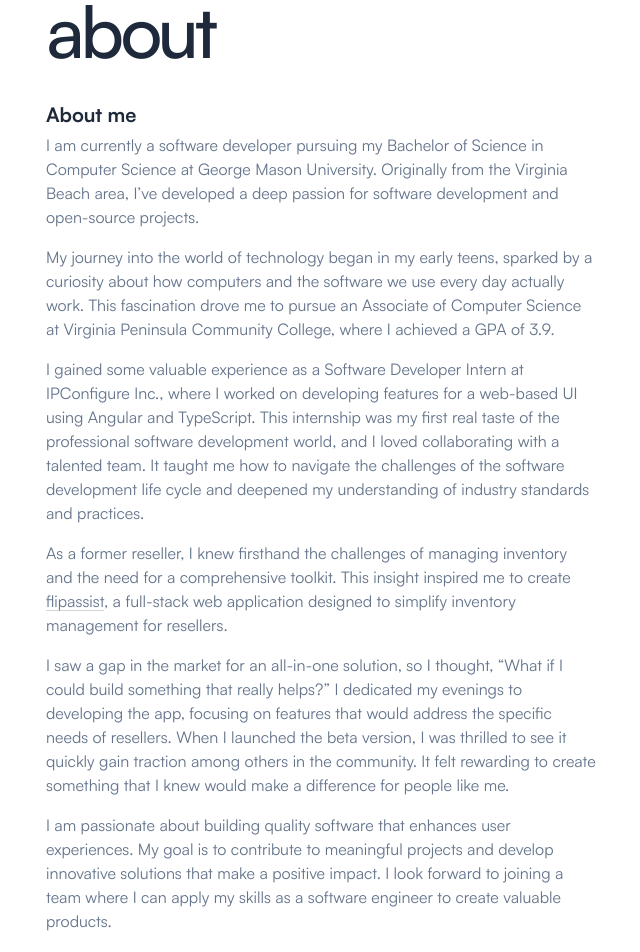
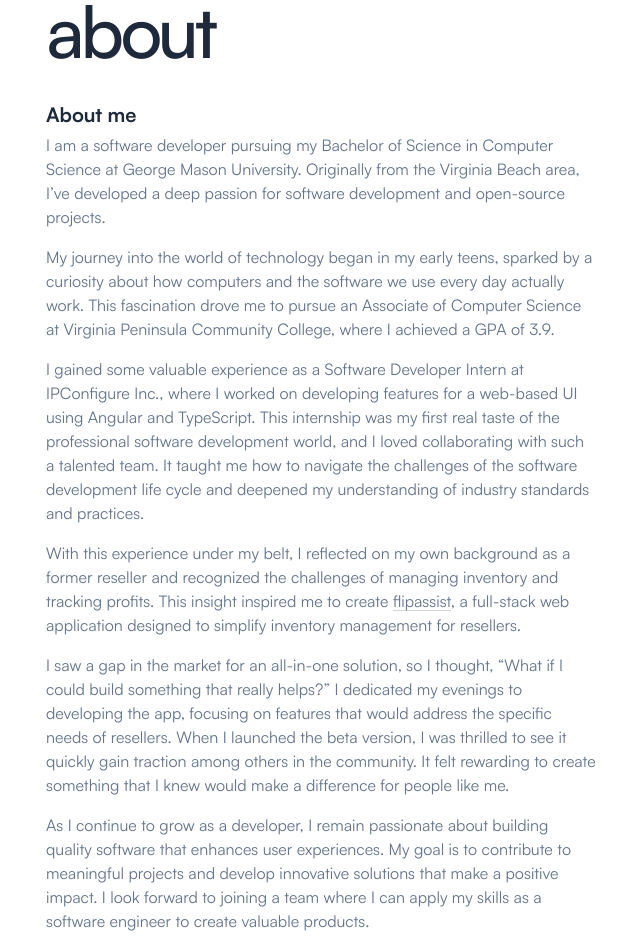
Before and after one commit to sa6ds/saadsadouk.com, a Next.js app: page /about in a window 1280 px wide. Shown: the part 80-1032 px from the top of the page, without its empty margins (319-959 px from the left). Built offline with nearby package versions, Linux system fonts and the light colour scheme.

Commit message:
updated about me page

```diff
--- a/src/app/(auth)/about/page.tsx
+++ b/src/app/(auth)/about/page.tsx
@@ -21,8 +21,8 @@ export default function About() {
             About me
           </h3>
           <p>
-            I am currently a software developer pursuing my Bachelor of Science
-            in Computer Science at George Mason University. Originally from the
+            I am a software developer pursuing my Bachelor of Science in
+            Computer Science at George Mason University. Originally from the
             Virginia Beach area, I’ve developed a deep passion for software
             development and open-source projects.
           </p>
@@ -38,14 +38,14 @@ export default function About() {
             IPConfigure Inc., where I worked on developing features for a
             web-based UI using Angular and TypeScript. This internship was my
             first real taste of the professional software development world, and
-            I loved collaborating with a talented team. It taught me how to
+            I loved collaborating with such a talented team. It taught me how to
             navigate the challenges of the software development life cycle and
             deepened my understanding of industry standards and practices.
           </p>
           <p className="mt-4">
-            As a former reseller, I knew firsthand the challenges of managing
-            inventory and the need for a comprehensive toolkit. This insight
-            inspired me to create{" "}
+            With this experience under my belt, I reflected on my own background
+            as a former reseller and recognized the challenges of managing
+            inventory and tracking profits. This insight inspired me to create{" "}
             <Link
               target="_blank"
               className="border-b border-gray-300 transition-[border-color] hover:border-gray-600 dark:border-gray-500 dark:hover:border-white"
@@ -68,11 +68,12 @@ export default function About() {
           </p>
 
           <p className="mt-4">
-            I am passionate about building quality software that enhances user
-            experiences. My goal is to contribute to meaningful projects and
-            develop innovative solutions that make a positive impact. I look
-            forward to joining a team where I can apply my skills as a software
-            engineer to create valuable products.
+            As I continue to grow as a developer, I remain passionate about
+            building quality software that enhances user experiences. My goal is
+            to contribute to meaningful projects and develop innovative
+            solutions that make a positive impact. I look forward to joining a
+            team where I can apply my skills as a software engineer to create
+            valuable products.
           </p>
 
           <h3 className="text-slate-800 mt-5 mb-1 dark:text-slate-50 font-bold text-xl tracking-normal">
--- a/src/app/(auth)/blog/page.tsx
+++ b/src/app/(auth)/blog/page.tsx
@@ -1,11 +1,22 @@
 import Navbar from "@/app/assets/components/navbar/Navbar";
 
-// `app/dashboard/page.tsx` is the UI for the `/dashboard` URL
 export default function Blog() {
   return (
-    <div>
-      <Navbar />
-      Hello, Blog Page!
-    </div>
+    <main className="flex-grow flex flex-col items-center py-10 px-4 sm:px-6 lg:px-8">
+      <div className="w-full max-w-[550px]">
+        <Navbar />
+      </div>
+      <div className="w-full max-w-[550px]">
+        <h1 className="text-5xl md:text-6xl lg:text-7xl">
+          <span className="flex flex-col">
+            <span className="mb-[-10px] text-slate-800 dark:text-slate-50 font-semibold tracking-tight sm:tracking-tighter">
+              blog
+            </span>
+          </span>
+        </h1>
+
+        <div className="mt-10"></div>
+      </div>
+    </main>
   );
 }
```
Also changed, not shown: src/app/assets/components/navbar/Navbar.tsx (indentation only).
